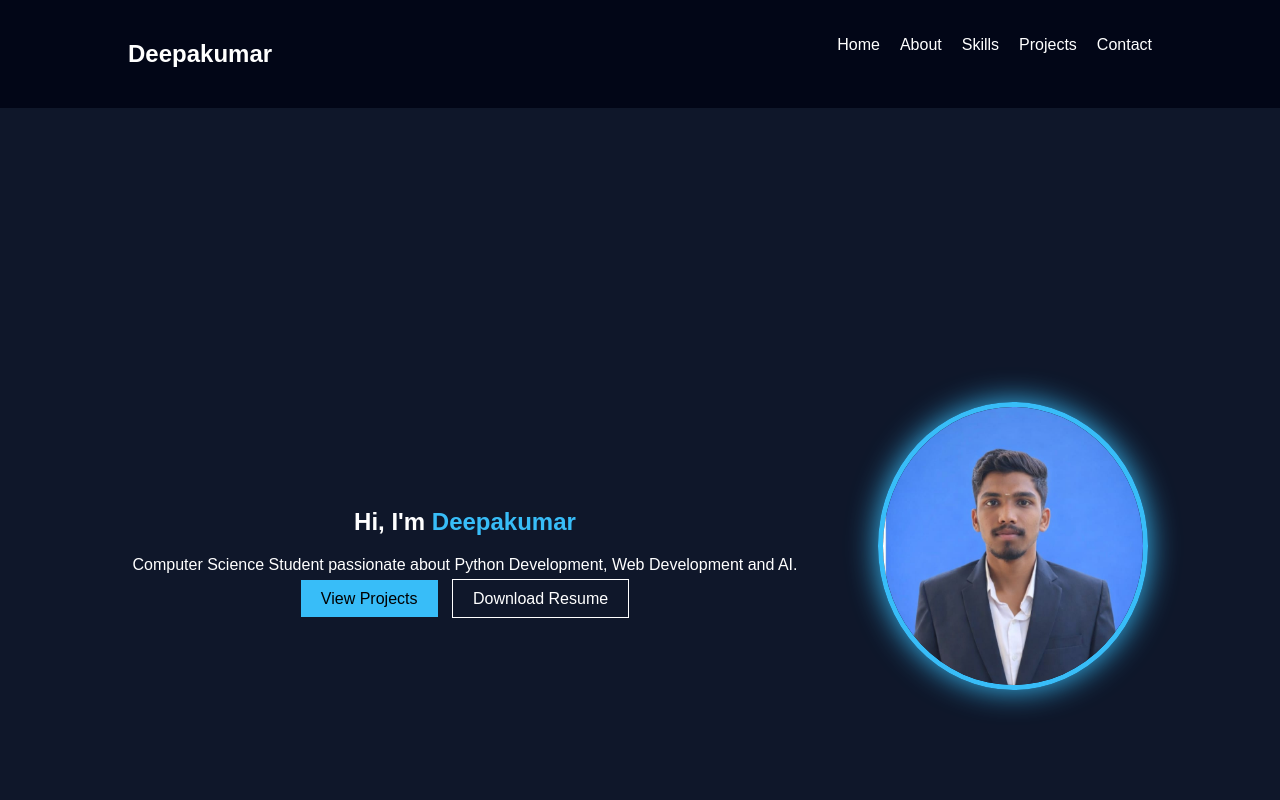
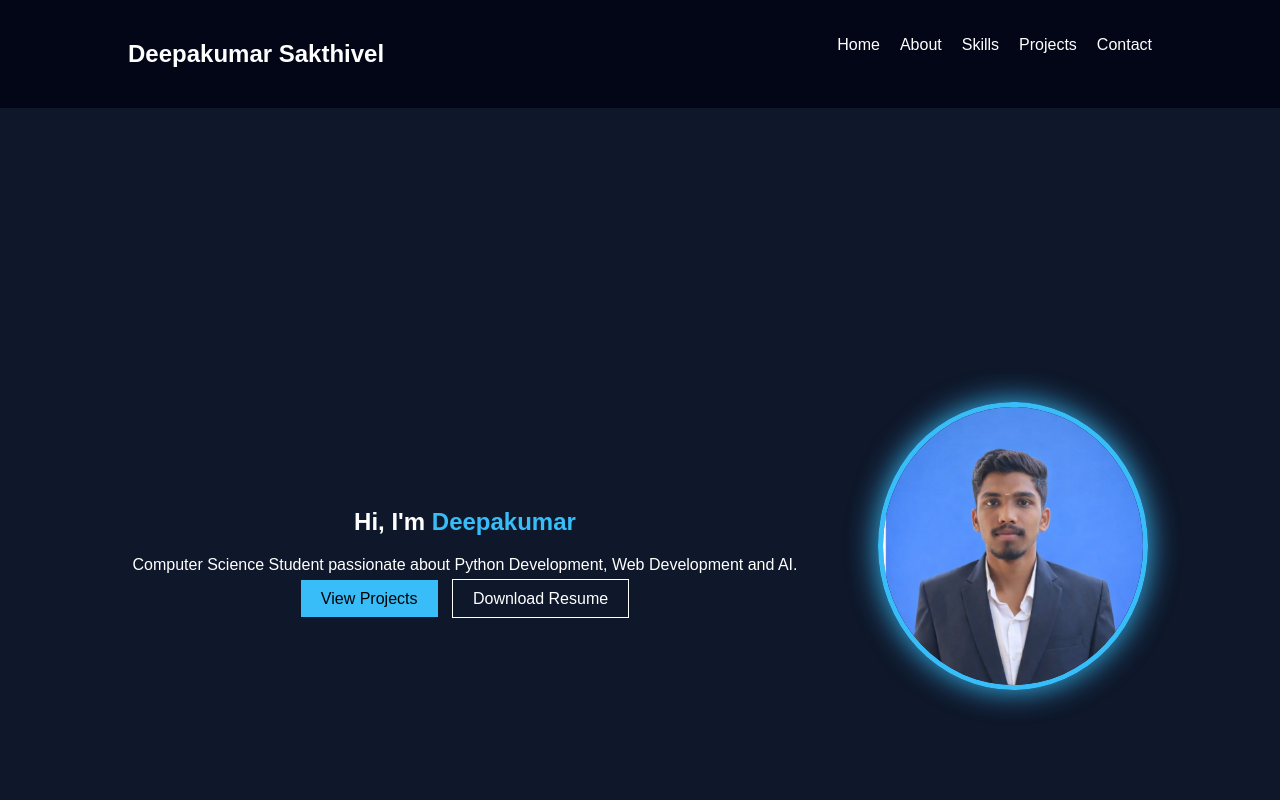
Before and after one commit to DeepakumarSakthivel/portfolio, a plain HTML site: page index.html in a window 1280 px wide. Shown: the top 800 px of the page. Drawn offline with Linux system fonts and the light colour scheme; a script that the page names is missing.

Commit message:
Update index.html

```diff
--- a/index.html
+++ b/index.html
@@ -14,7 +14,7 @@
 
 <nav>
 
-<h2 class="logo">Deepakumar</h2>
+<h2 class="logo">Deepakumar Sakthivel</h2>
 
 <ul>
 
```
